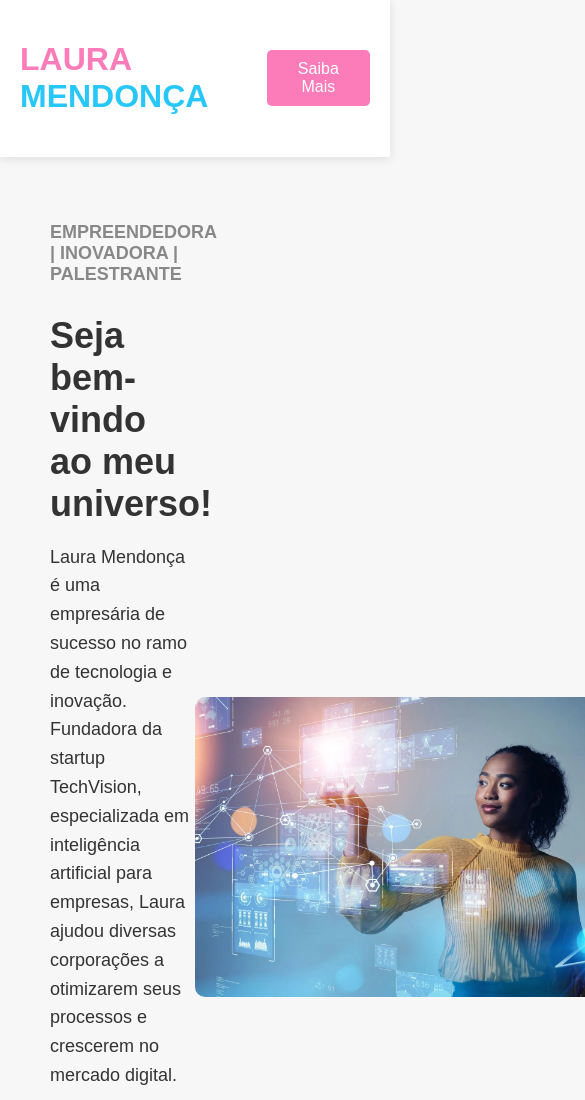
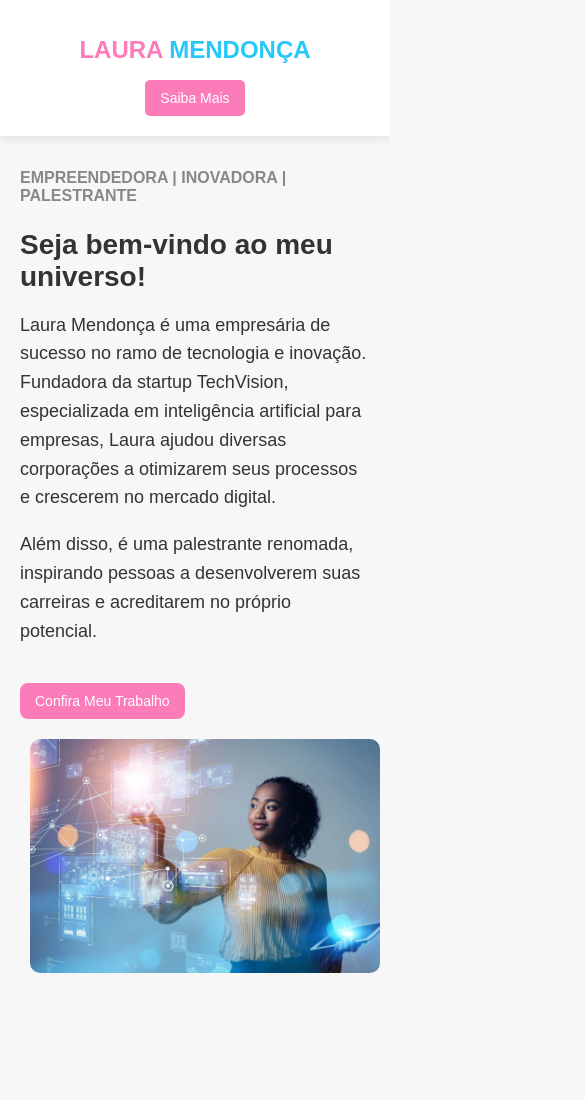
Before and after one commit to gustavoop145/WebMobile, a plain HTML site: page WebMobile/index.html in a window 390 px wide. Shown: the top 1100 px of the page, 585 px wide, since content can reach past the window. After the commit the page ends 997 px from the top, so only its background shows below. Drawn offline with Linux system fonts and the light colour scheme.

Commit message:
style.css

```diff
--- a/WebMobile/style.css
+++ b/WebMobile/style.css
@@ -1,4 +1,3 @@
-
 body {
     margin: 0;
     padding: 0;
@@ -21,7 +20,7 @@ body {
 }
 
 .color1 {
-    color:#fb7cb9;
+    color: #fb7cb9;
     font-weight: bold;
 }
 
@@ -29,7 +28,6 @@ body {
     color: #28c7fa;
     font-weight: bold;
 }
-
 
 .button_SaibaMais {
     background-color: #fb7cb9;
@@ -46,15 +44,19 @@ body {
     background-color: #28c7fa;
 }
 
+
 .container {
     display: flex;
     justify-content: space-between;
     align-items: center;
     padding: 50px;
+    flex-wrap: wrap;
 }
+
 
 .text-section {
     width: 50%;
+    padding-right: 20px;
 }
 
 .text-section h1 {
@@ -89,7 +91,64 @@ body {
     background-color: #28c7fa;
 }
 
-.image_section img{
+.image_section img {
     width: 450px;
     border-radius: 10px;
 }
+
+@media (max-width: 768px) {
+    .container {
+        flex-direction: column;
+        padding: 20px;
+    }
+
+    .text-section {
+        width: 100%;
+        margin-bottom: 20px;
+    }
+
+    .image_section {
+        width: 100%;
+        text-align: center;
+    }
+
+    .image_section img {
+        width: 100%;
+        max-width: 500px;
+    }
+
+    .cabecalho {
+        flex-direction: column;
+        text-align: center;
+    }
+
+    .cabecalho h1 {
+        font-size: 28px;
+    }
+
+    .button_SaibaMais,
+    .button_confira {
+        padding: 12px 20px;
+        font-size: 14px;
+    }
+}
+
+@media (max-width: 480px) {
+    .cabecalho h1 {
+        font-size: 24px;
+    }
+
+    .text-section h1 {
+        font-size: 28px;
+    }
+
+    .text-section h2 {
+        font-size: 16px;
+    }
+
+    .button_SaibaMais,
+    .button_confira {
+        padding: 10px 15px;
+        font-size: 14px;
+    }
+}
```
